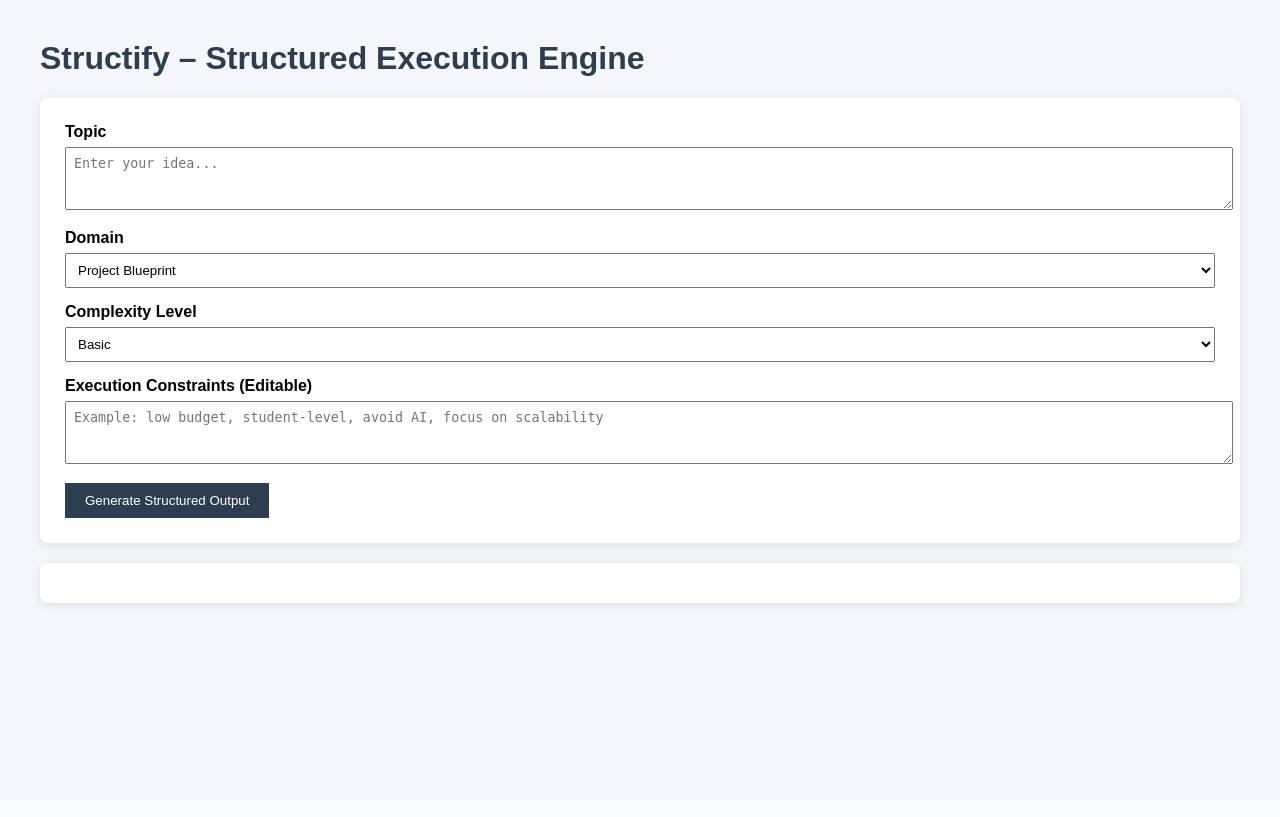
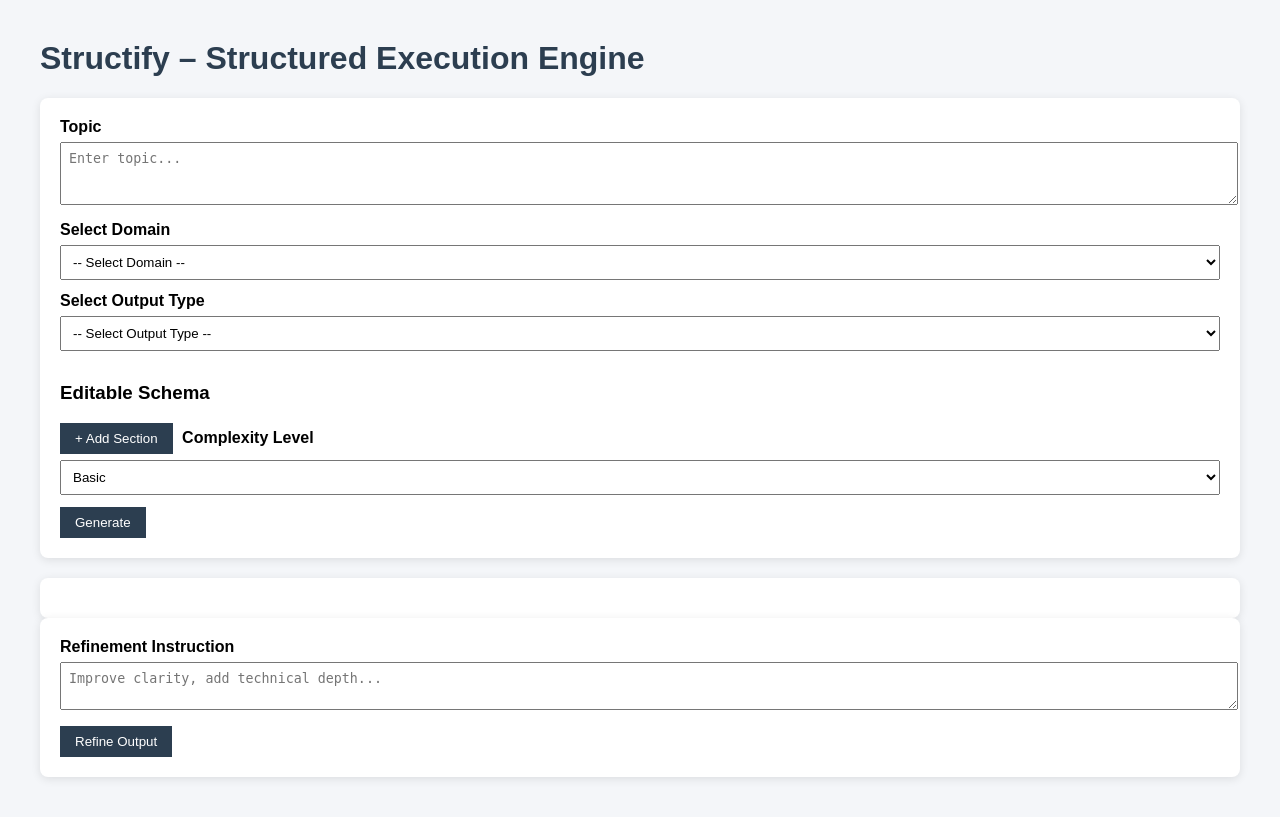
Before and after one commit to saibavith07/P2PNOOB, a Flask app: page / in a window 1280 px wide. Before the commit the page ends 608 px from the top, so only its background shows below. Run offline with Flask 3, Linux system fonts and the light colour scheme.

Commit message:
Final Structify backend + editable schema + refinement

```diff
--- a/app.py
+++ b/app.py
@@ -1,26 +1,22 @@
-from flask import Flask, render_template, request, jsonify
+from flask import Flask, render_template, request, jsonify, session
 import os
 from dotenv import load_dotenv
 import google.generativeai as genai
+from domain_registry import DOMAIN_REGISTRY
+from schema_engine import build_structured_prompt
 
 load_dotenv()
 
-API_KEY = os.getenv("LLM_API_KEY")
-
-if not API_KEY:
-    raise ValueError("Gemini API key not found in .env")
-
-genai.configure(api_key=API_KEY)
-
-# ✅ Use working model from your list
+genai.configure(api_key=os.getenv("LLM_API_KEY"))
 model = genai.GenerativeModel("gemini-2.5-flash")
 
 app = Flask(__name__)
+app.secret_key = "structify-secret"
 
 
 @app.route("/")
 def home():
-    return render_template("index.html")
+    return render_template("index.html", domains=DOMAIN_REGISTRY)
 
 
 @app.route("/generate", methods=["POST"])
@@ -28,57 +24,71 @@ def generate():
     try:
         data = request.json
 
-        topic = data.get("topic", "")
-        domain = data.get("domain", "Project Blueprint")
-        level = data.get("level", "Medium")
-        constraints = data.get("constraints", "")
+        topic = data["topic"]
+        domain = data["domain"]
+        output_type = data["output_type"]
+        level = data["level"]
+        sections = data["sections"]  # list of edited section names
 
-        prompt = build_prompt(topic, domain, level, constraints)
+        prompt = build_structured_prompt(
+            topic,
+            domain,
+            output_type,
+            level,
+            sections
+        )
 
         response = model.generate_content(prompt)
+        result = response.text
 
-        return jsonify({"result": response.text})
+        session["last_output"] = result
+        session["last_sections"] = sections
+
+        return jsonify({"result": result})
 
     except Exception as e:
-        return jsonify({"result": f"Server Error: {str(e)}"})
+        return jsonify({"result": f"Error: {str(e)}"})
 
 
-def build_prompt(topic, domain, level, constraints):
+@app.route("/refine", methods=["POST"])
+def refine():
+    try:
+        data = request.json
+        refinement = data["refinement"]
 
-    return f"""
-You are Structify — a structured execution engine.
+        previous_output = session.get("last_output")
+        sections = session.get("last_sections")
 
-Your job is to generate a structured {domain}.
+        if not previous_output:
+            return jsonify({"result": "No previous output found."})
 
-Follow this section order strictly:
+        section_text = "\n".join(sections)
 
-1. Problem Statement
-2. Target Users
-3. Key Pain Points
-4. Proposed Solution
-5. Key Features
-6. Technology Stack
-7. Feasibility
-8. Future Scope
+        refine_prompt = f"""
+You are Structify refinement engine.
 
-Topic: {topic}
+Previous Output:
+{previous_output}
 
-Complexity Level: {level}
-Interpret level as:
-- Basic → Simple explanation
-- Medium → Moderate clarity
-- High → Technical depth
-- Advanced → Architecture-level execution detail
+Refinement Instruction:
+{refinement}
 
-User Constraints:
-{constraints if constraints else "None"}
+Maintain EXACT section names and order:
+{section_text}
 
-Rules:
-- Maintain strict section order.
-- Apply constraints logically across sections.
-- Do not skip sections.
-- Keep professional tone.
+Do NOT return JSON.
 """
+
+        response = model.generate_content(refine_prompt)
+        result = response.text
+
+        session["last_output"] = result
+
+        return jsonify({"result": result})
+
+    except Exception as e:
+        return jsonify({"result": f"Refinement Error: {str(e)}"})
+
 
 if __name__ == "__main__":
     app.run(debug=True)
--- /dev/null
+++ b/domain_registry.py
@@ -0,0 +1,72 @@
+DOMAIN_REGISTRY = {
+
+    "Research": {
+        "O1": [
+            "Research Context",
+            "Problem Definition",
+            "Existing Knowledge Overview",
+            "Research Gap Identification",
+            "Methodological Framework",
+            "Data Strategy",
+            "Analytical Approach",
+            "Expected Contribution"
+        ],
+        "O2": [
+            "Topic Framing",
+            "Hypothesis Development",
+            "Variable Mapping",
+            "Investigation Structure",
+            "Data Collection Model",
+            "Validation Criteria",
+            "Analytical Model",
+            "Conclusion Framework"
+        ]
+    },
+
+    "Market Study": {
+        "O1": [
+            "Market Overview",
+            "Target Segment Identification",
+            "Customer Behavior Analysis",
+            "Competitor Mapping",
+            "Market Gap Analysis",
+            "Opportunity Assessment",
+            "Entry Strategy",
+            "Scalability Potential"
+        ],
+        "O2": [
+            "Industry Landscape",
+            "Demand-Supply Mapping",
+            "Pricing Structure Analysis",
+            "Risk Assessment",
+            "Regulatory Considerations",
+            "Operational Model",
+            "Financial Outlook",
+            "Growth Forecast"
+        ]
+    },
+
+    "Project Blueprint": {
+        "O1": [
+            "Problem Statement",
+            "Target Users",
+            "Core Objective",
+            "Solution Architecture",
+            "Key Features",
+            "Technology Stack",
+            "Implementation Roadmap",
+            "Future Scope"
+        ],
+        "O2": [
+            "Problem Context",
+            "Impact Analysis",
+            "System Design Approach",
+            "Execution Phases",
+            "Risk Identification",
+            "Resource Planning",
+            "Monitoring Framework",
+            "Expansion Strategy"
+        ]
+    }
+
+}
--- a/package.json
+++ /dev/null
@@ -1,6 +0,0 @@
-{
-  "dependencies": {
-    "@google/generative-ai": "^0.24.1",
-    "dotenv": "^17.2.4"
-  }
-}
--- a/requirements.txt
+++ b/requirements.txt
@@ -0,0 +1,3 @@
+Flask
+python-dotenv
+google-generativeai
--- a/templates/index.html
+++ b/templates/index.html
@@ -5,8 +5,8 @@
     <style>
         body {
             font-family: Arial;
+            margin: 40px;
             background: #f4f6f9;
-            margin: 40px;
         }
 
         h1 {
@@ -15,29 +15,40 @@
 
         .card {
             background: white;
-            padding: 25px;
+            padding: 20px;
             border-radius: 8px;
+            margin-bottom: 20px;
             box-shadow: 0 2px 10px rgba(0,0,0,0.1);
-            margin-bottom: 20px;
         }
 
-        textarea, select {
+        textarea, select, input {
             width: 100%;
             padding: 8px;
             margin-top: 6px;
-            margin-bottom: 15px;
+            margin-bottom: 12px;
         }
 
         button {
-            padding: 10px 20px;
+            padding: 8px 15px;
             background-color: #2c3e50;
             color: white;
             border: none;
             cursor: pointer;
+            margin-right: 5px;
         }
 
         button:hover {
             background-color: #34495e;
+        }
+
+        .section-wrapper {
+            margin-bottom: 8px;
+            display: flex;
+            gap: 5px;
+        }
+
+        .section-wrapper input {
+            flex: 1;
         }
 
         .output {
@@ -45,6 +56,7 @@
             background: white;
             padding: 20px;
             border-radius: 8px;
+            margin-top: 20px;
             box-shadow: 0 2px 10px rgba(0,0,0,0.1);
         }
     </style>
@@ -56,12 +68,24 @@
 <div class="card">
 
     <label><b>Topic</b></label>
-    <textarea id="topic" rows="3" placeholder="Enter your idea..."></textarea>
+    <textarea id="topic" rows="3" placeholder="Enter topic..."></textarea>
 
-    <label><b>Domain</b></label>
-    <select id="domain">
-        <option value="Project Blueprint">Project Blueprint</option>
+    <label><b>Select Domain</b></label>
+    <select id="domain" onchange="loadOutputs()">
+        <option value="">-- Select Domain --</option>
+        {% for domain in domains %}
+        <option value="{{ domain }}">{{ domain }}</option>
+        {% endfor %}
     </select>
+
+    <label><b>Select Output Type</b></label>
+    <select id="output_type" onchange="loadSchema()">
+        <option value="">-- Select Output Type --</option>
+    </select>
+
+    <h3>Editable Schema</h3>
+    <div id="schema_container"></div>
+    <button type="button" onclick="addSection()">+ Add Section</button>
 
     <label><b>Complexity Level</b></label>
     <select id="level">
@@ -71,40 +95,130 @@
         <option value="Advanced">Advanced</option>
     </select>
 
-    <label><b>Execution Constraints (Editable)</b></label>
-    <textarea id="constraints" rows="3"
-        placeholder="Example: low budget, student-level, avoid AI, focus on scalability"></textarea>
-
-    <button onclick="generate()">Generate Structured Output</button>
+    <button onclick="generate()">Generate</button>
 
 </div>
 
 <div class="output" id="result"></div>
 
+<div class="card">
+    <label><b>Refinement Instruction</b></label>
+    <textarea id="refinement" rows="2" placeholder="Improve clarity, add technical depth..."></textarea>
+    <button onclick="refine()">Refine Output</button>
+</div>
+
 <script>
+
+const DOMAIN_DATA = JSON.parse('{{ domains | tojson | safe }}');
+
+function loadOutputs() {
+    const domain = document.getElementById("domain").value;
+    const outputSelect = document.getElementById("output_type");
+    outputSelect.innerHTML = "<option value=''>-- Select Output Type --</option>";
+
+    if (!domain) return;
+
+    const outputs = DOMAIN_DATA[domain];
+
+    for (let key in outputs) {
+        const option = document.createElement("option");
+        option.value = key;
+        option.text = key;
+        outputSelect.appendChild(option);
+    }
+
+    document.getElementById("schema_container").innerHTML = "";
+}
+
+function loadSchema() {
+    const domain = document.getElementById("domain").value;
+    const outputType = document.getElementById("output_type").value;
+
+    if (!domain || !outputType) return;
+
+    const sections = DOMAIN_DATA[domain][outputType];
+    const container = document.getElementById("schema_container");
+    container.innerHTML = "";
+
+    sections.forEach(section => {
+        createSection(section);
+    });
+}
+
+function createSection(value="") {
+    const container = document.getElementById("schema_container");
+
+    const wrapper = document.createElement("div");
+    wrapper.className = "section-wrapper";
+
+    const input = document.createElement("input");
+    input.type = "text";
+    input.value = value;
+    input.className = "section-input";
+
+    const addBtn = document.createElement("button");
+    addBtn.innerText = "+";
+    addBtn.onclick = () => createSection("");
+
+    const removeBtn = document.createElement("button");
+    removeBtn.innerText = "-";
+    removeBtn.onclick = () => wrapper.remove();
+
+    wrapper.appendChild(input);
+    wrapper.appendChild(addBtn);
+    wrapper.appendChild(removeBtn);
+
+    container.appendChild(wrapper);
+}
+
+function addSection() {
+    createSection("");
+}
+
 async function generate() {
 
     const topic = document.getElementById("topic").value;
     const domain = document.getElementById("domain").value;
+    const output_type = document.getElementById("output_type").value;
     const level = document.getElementById("level").value;
-        const constraints = document.getElementById("constraints").value;
+
+    const sections = [];
+    document.querySelectorAll(".section-input").forEach(input => {
+        if (input.value.trim() !== "") {
+            sections.push(input.value.trim());
+        }
+    });
 
     const response = await fetch("/generate", {
         method: "POST",
-            headers: {
-                "Content-Type": "application/json"
-            },
+        headers: { "Content-Type": "application/json" },
         body: JSON.stringify({
-                topic: topic,
-                domain: domain,
-                level: level,
-                constraints: constraints
+            topic,
+            domain,
+            output_type,
+            level,
+            sections
         })
     });
 
     const data = await response.json();
     document.getElementById("result").innerText = data.result;
 }
+
+async function refine() {
+
+    const refinement = document.getElementById("refinement").value;
+
+    const response = await fetch("/refine", {
+        method: "POST",
+        headers: { "Content-Type": "application/json" },
+        body: JSON.stringify({ refinement })
+    });
+
+    const data = await response.json();
+    document.getElementById("result").innerText = data.result;
+}
+
 </script>
 
 </body>
```
Also changed, not shown: app.js (deleted, +0 -56 lines), index.html (deleted, +0 -96 lines), schema_engine.py (added, +38 -0 lines), styles.css (deleted, +0 -14 lines), package-lock.json (deleted). Lines whose indentation alone changed are shown as unchanged.
